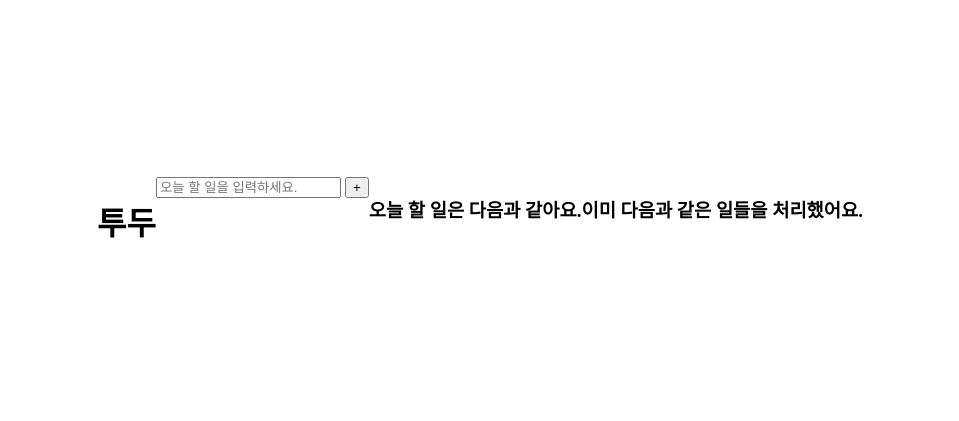
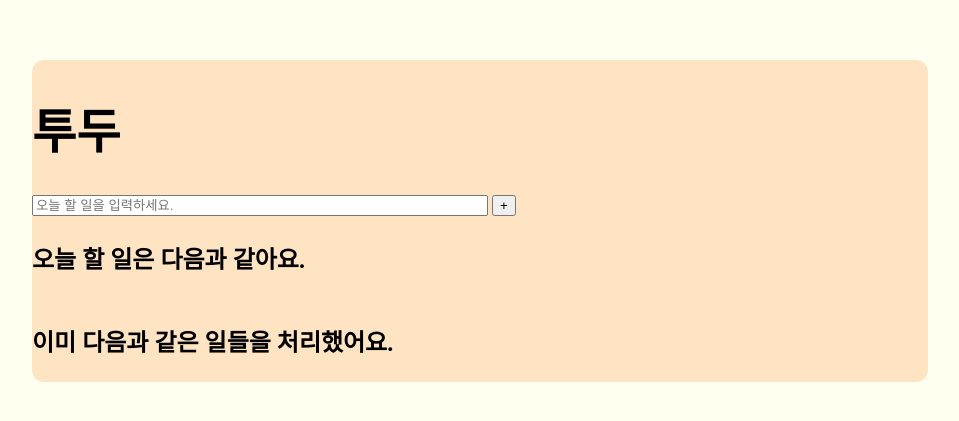
Before and after one commit to probloom-solbin-de/vanilla-todo-15th, a plain HTML site: page index.html in a window 1280 px wide. Shown: the part 187-608 px from the top of the page, without its empty margins (168-1127 px from the left). Drawn offline with Linux system fonts and the light colour scheme; a web font is replaced by a local one.

Commit message:
Feat : css 작성1
html 작성 O
style 수정 =
javascript 구현 X

```diff
--- a/style.css
+++ b/style.css
@@ -7,15 +7,72 @@
 }
 
 body {
+    font-family: Minsans-Medium;
   width: 100vw;
   height: 100vh;
   display: flex;
   align-items: center;
   justify-content: center;
+  background-color: ivory;
 }
 
 .container {
   width: 70vw;
+  justify-content: center;
+
   display: flex;
-  justify-content: center;
+  flex-direction: column;
+
+  border-radius: 12px;
+
+  background-color: bisque;
 }
+
+.input-box{
+    display : block;
+}
+
+.todo-list-box{
+    display : block;
+}
+
+.done-list-box{
+    display : block;
+}
+
+#todo-input{
+    display : inline;
+    width : 35vw;
+
+}
+
+#add-todo-btn{
+    display : inline;
+}
+
+h1{
+    font-size: 3rem;
+}
+
+h3 {
+    font-size: 1.5rem;
+}
+
+/*  <div class="container">
+      <h1>투두</h1>
+      <form class="input-box">
+        <input id="todo-input" placeholder="오늘 할 일을 입력하세요." />
+        <button id="add-todo-btn">+</button>
+      </form>
+      <section class="todo-list-box">
+        <h3 id="todo-list-title">오늘 할 일은 다음과 같아요.</h3>
+        <ol class="todo-list"></ol>
+      </section>
+      <section class="done-list-box">
+        <h3 id="done-list-title">이미 다음과 같은 일들을 처리했어요.</h3>
+        <ol class="done-list"></ol>
+      </section>
+    </div>
+  </body>
+  <script src="script.js"></script>
+</html>*?
```
Also changed, not shown: 1 other file.
